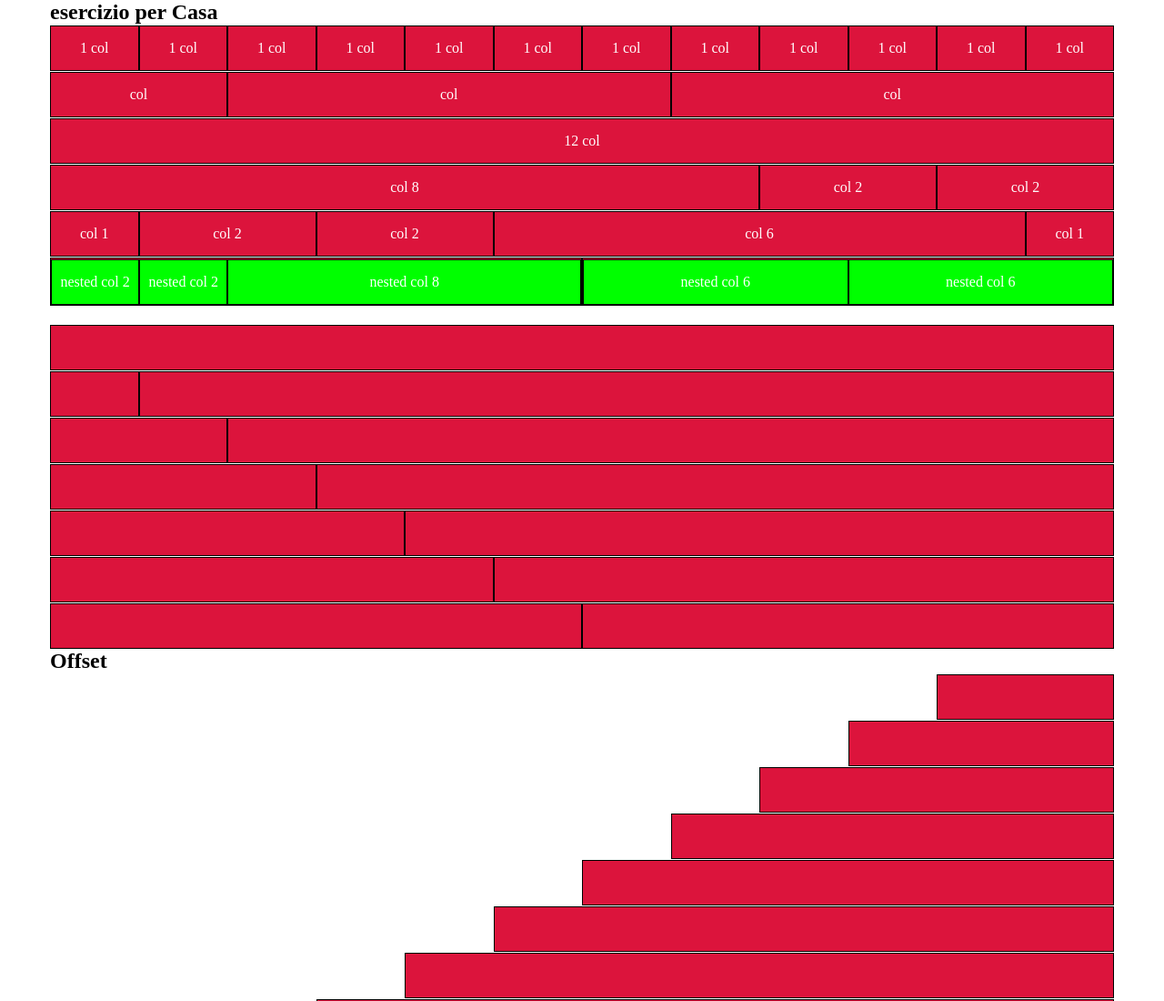
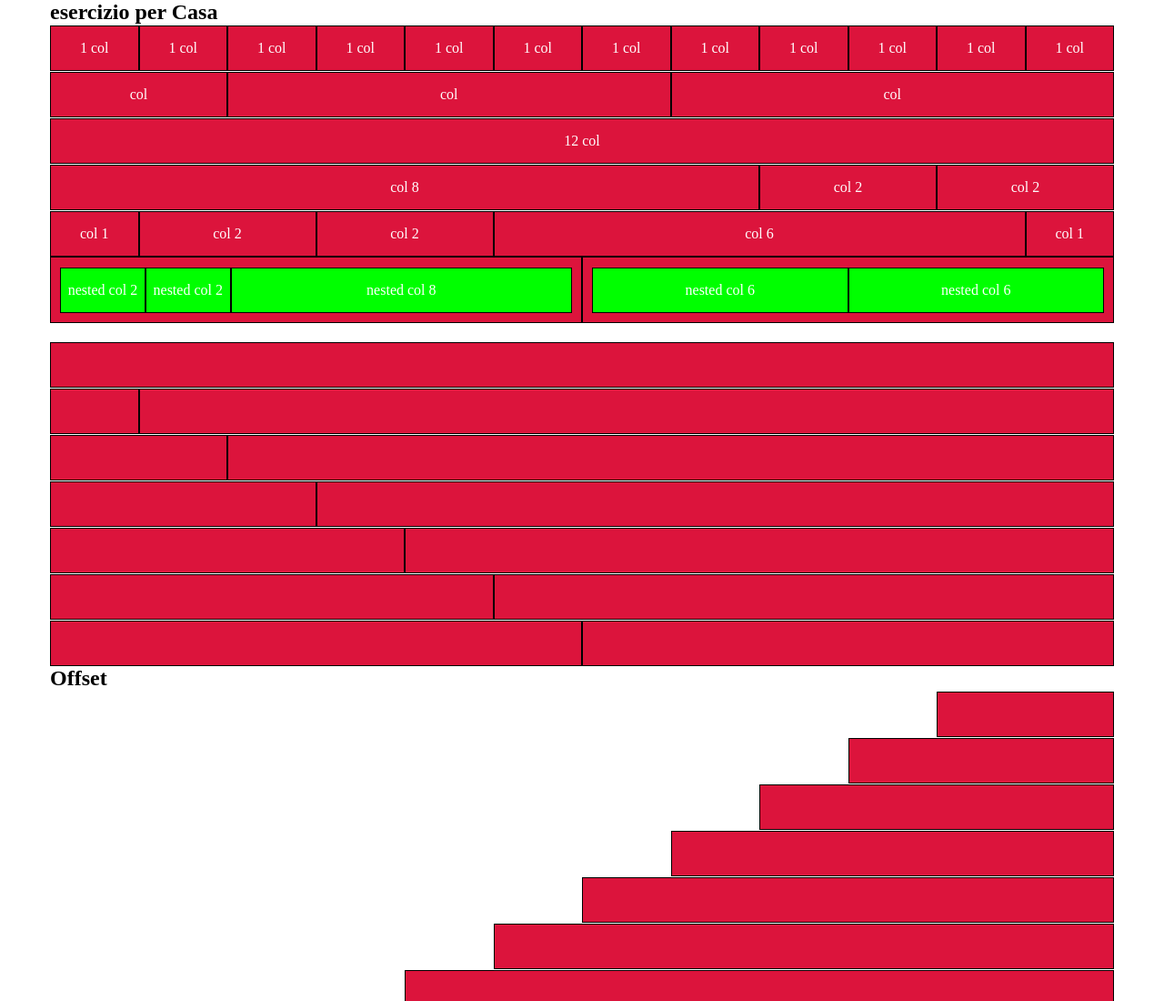
Before and after one commit to GiulioDangelo/html-css-12bool, a plain HTML site: page index.html in a window 1280 px wide. Shown: the top 1100 px of the page at 91% size. Drawn offline with Linux system fonts and the light colour scheme.

Commit message:
add padding col

```diff
--- a/index.html
+++ b/index.html
@@ -55,7 +55,7 @@
 
 
         <div class="row last">
-            <div class="col-6">
+            <div class="col-6 padding">
                 <div class="row">
                     <div class="col-2 green"><div class="content">nested col 2</div></div>
                     <div class="col-2 green"><div class="content">nested col 2</div></div>
@@ -63,7 +63,7 @@
                 </div>
             </div>
 
-            <div class="col-6">
+            <div class="col-6 padding">
                 <div class="row">
                     <div class="col-6 green"><div class="content">nested col 6</div></div>
                     <div class="col-6 green"><div class="content">nested col 6</div></div>
--- a/style.css
+++ b/style.css
@@ -29,3 +29,8 @@
     align-items: center;
     justify-content: center;
 }
+
+.padding{
+    padding: 10px;
+    margin: auto;
+}
```
